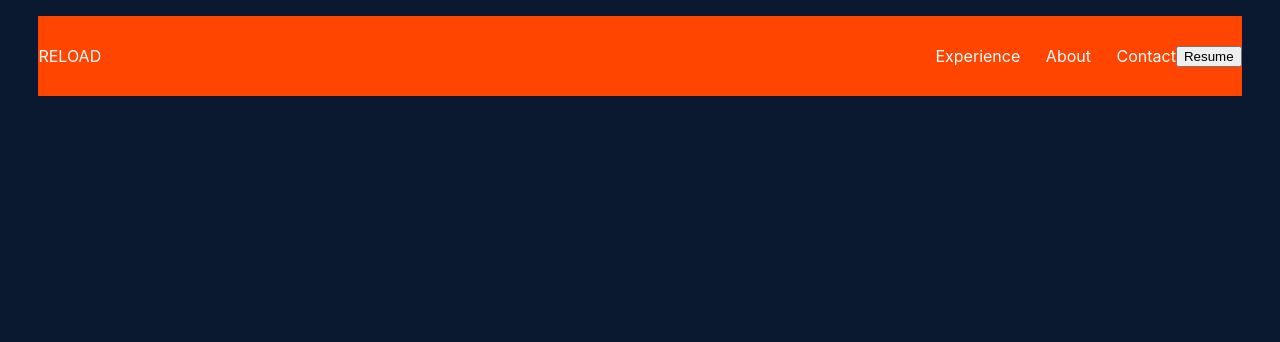
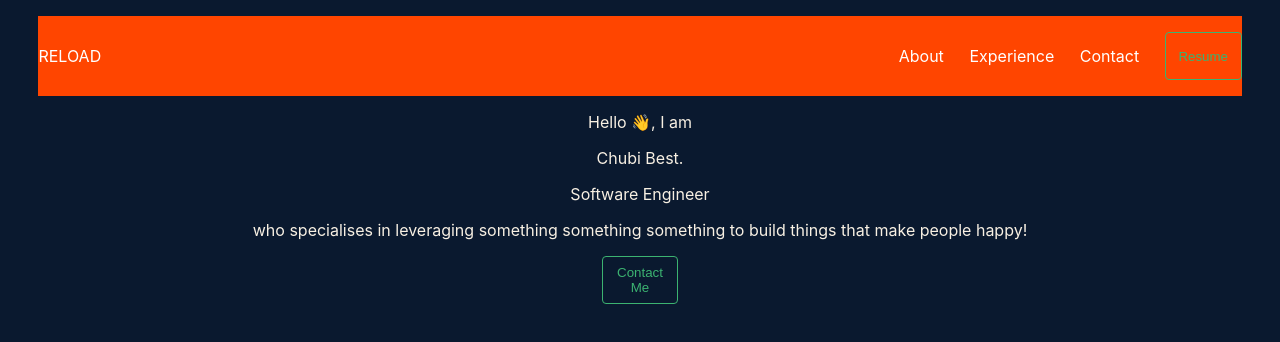
Before and after one commit to chubibest/portfolio, a React (Create React App) app: page / in a window 1280 px wide. Shown: the top 342 px of the page. Built offline with nearby package versions, Linux system fonts and the light colour scheme.

Commit message:
Header Layout

```diff
--- a/src/App.tsx
+++ b/src/App.tsx
@@ -1,20 +1,27 @@
 import React from 'react';
 import Header from './Components/Header';
-import styled from 'styled-components';
+import styled, { ThemeProvider } from 'styled-components';
+import Intro from './Components/Intro';
+import theme from './theme'
 
-const App = styled.div({
+
+const App = styled.div(({ theme }) => ({
     'text-align': 'center',
     'background-color': '#0a192f',
     height: '100vh',
     padding: '2vh 3vw',
-    width: '100vw'
-})
+    width: '100vw',
+    color: theme.colors.offWhite
+}))
 
 function Index() {
   return (
-    <App className="App">
-      <Header />
-    </App>
+    <ThemeProvider theme={theme}>
+      <App className="App">
+        <Header />
+        <Intro />
+      </App>
+    </ThemeProvider>
   );
 }
 
--- a/src/Components/Button/index.tsx
+++ b/src/Components/Button/index.tsx
@@ -2,13 +2,23 @@ import React from 'react';
 import styled from 'styled-components';
 
 interface ButtonProps {
-    text : string
+    text: string
 }
-const Button = styled.button({
+const Button = styled.button(({theme}) => ({
+    color: theme.button,
+    'background-color': 'transparent',
+    outline: 'None',
+    cursor: 'pointer',
+    border: `1px solid ${theme.button}`,
+    height: '6vh',
+    width: '6vw',
+    borderRadius: '4px',
 
-})
+//     font-size: 1.5em;
+    // 'box-shadow': '0 6px 6px rgba(0, 0, 0, 0.6)'
+}))
 
-const Index = ({text}: ButtonProps) => {
+const Index = ({ text }: ButtonProps) => {
     return (
         <Button>
             {text}
@@ -17,3 +27,5 @@ const Index = ({text}: ButtonProps) => {
 };
 
 export default Index;
+
+//
--- a/src/Components/Header/Navigation/NavigationItem/index.tsx
+++ b/src/Components/Header/Navigation/NavigationItem/index.tsx
@@ -1,22 +1,19 @@
 import React from 'react';
-import styled, { css } from 'styled-components'
+import styled from 'styled-components'
 
-export const NavigationStyles = css({
+const NavigationItem = styled.div({
     marginLeft: '2vw'
 })
 
-const NavigationItem = styled.div`
- ${NavigationStyles}}
-`
-
 interface NavigationItemProps {
-    text : string
+    text?: string
+    children?: JSX.Element
 }
 
-const Index = ({ text }: NavigationItemProps) => {
+const Index = ({ text, children }: NavigationItemProps) => {
     return (
         <NavigationItem>
-            { text }
+            { children || text }
         </NavigationItem>
     );
 };
--- a/src/Components/Header/Navigation/index.tsx
+++ b/src/Components/Header/Navigation/index.tsx
@@ -1,21 +1,16 @@
 import React from 'react';
 import styled from 'styled-components'
-import NavigationItem, { NavigationStyles } from './NavigationItem'
+import NavigationItem from './NavigationItem'
 import Button from '../../Button'
 
 const Navigation = styled.div({
     display: 'flex',
     flexDirection: 'row',
-    justifyContent: 'space-between'
+    justifyContent: 'space-between',
+    alignItems: 'center'
 })
 
-const DownloadResume = styled(Button)`
-    ${NavigationStyles}
-`
-
-
-const J = styled(DownloadResume)
-const options  = ['Experience', 'About', 'Contact']
+const options  = ['About', 'Experience', 'Contact']
 
 const Index = () => {
     return (
@@ -27,7 +22,9 @@ const Index = () => {
                     )
                 })
             }
-            <DownloadResume text={'Resume'}/>
+            <NavigationItem>
+                <Button text='Resume'/>
+            </NavigationItem>
         </Navigation>
     );
 };
--- /dev/null
+++ b/src/Components/Intro/index.tsx
@@ -0,0 +1,28 @@
+import React from 'react';
+import styled from 'styled-components';
+import Button from '../Button';
+
+const Intro = styled.div({
+
+})
+const Index = () => {
+    return (
+        <Intro>
+            <p>
+                Hello 👋, I am
+            </p>
+            <p>
+                Chubi Best.
+            </p>
+            <p>
+                Software Engineer
+            </p>
+            <p>
+                who specialises in leveraging something something something to build things that make people happy!
+            </p>
+            <Button text='Contact Me'/>
+        </Intro>
+    );
+};
+
+export default Index;
--- a/src/index.css
+++ b/src/index.css
@@ -1,5 +1,8 @@
+/* @import url('https://fonts.googleapis.com/css2?family=Roboto+Serif:opsz,wght@8..144,100&family=Roboto:wght@100;400&display=swap'); */
+
 body {
   margin: 0;
+  /* font-family: 'Roboto', sans-serif; */
   font-family: -apple-system, BlinkMacSystemFont, 'Segoe UI', 'Roboto', 'Oxygen',
     'Ubuntu', 'Cantarell', 'Fira Sans', 'Droid Sans', 'Helvetica Neue',
     sans-serif;
@@ -7,6 +10,9 @@ body {
   -moz-osx-font-smoothing: grayscale;
 }
 
+body a{
+  font-family: 'Roboto Serif', serif;
+}
 body, * {
   box-sizing: border-box;
 }
--- /dev/null
+++ b/src/theme.ts
@@ -0,0 +1,10 @@
+export default {
+    button: 'mediumseagreen',
+    colors: {
+        offWhite: '#F8F0E3'
+    },
+    fonts: {
+        callToAction: 'bla bla bla',
+        main: 'bla bla'
+    }
+}
```
Also changed, not shown: 1 other file (tests, documents, lock files or other folders).
